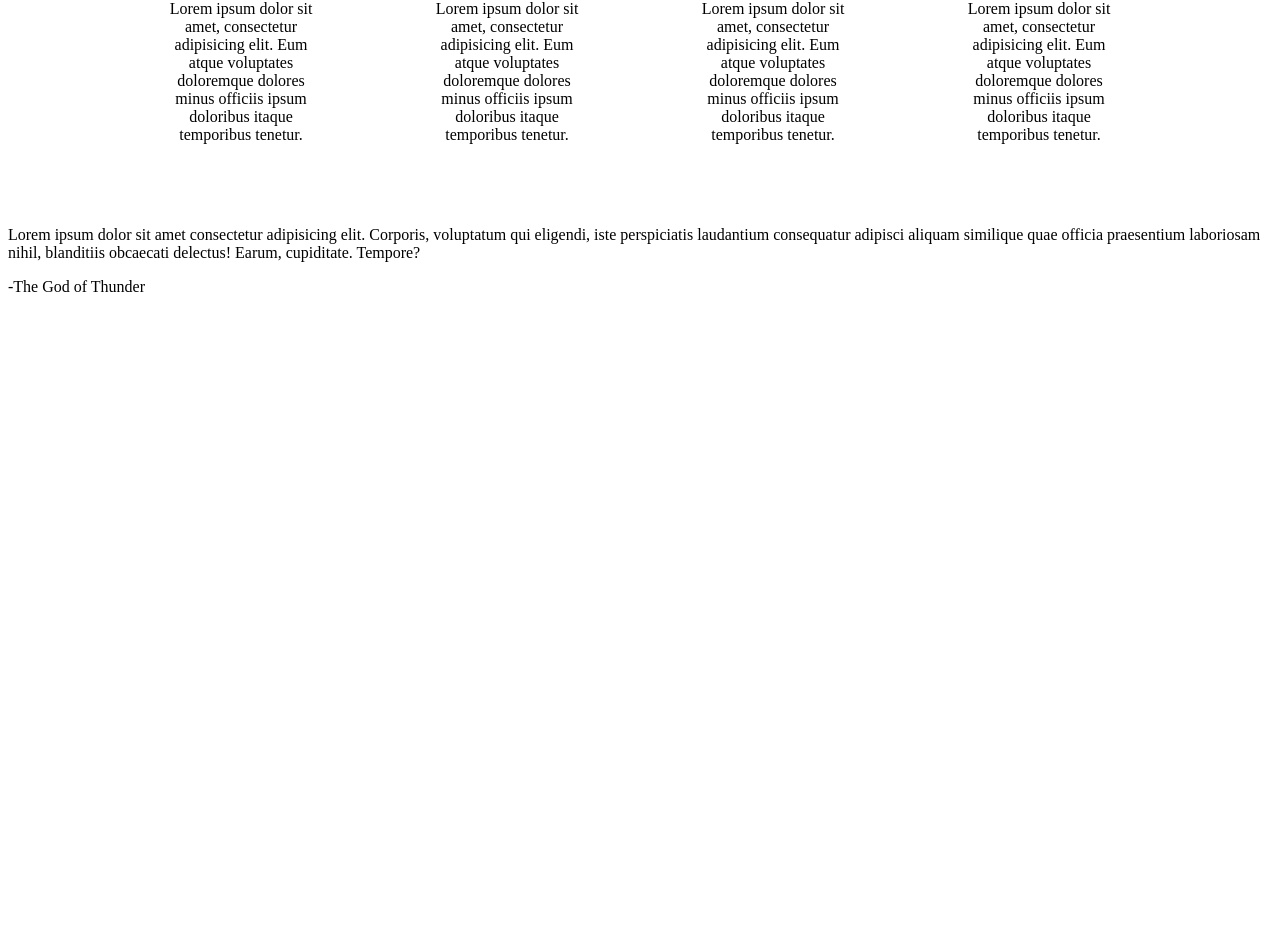
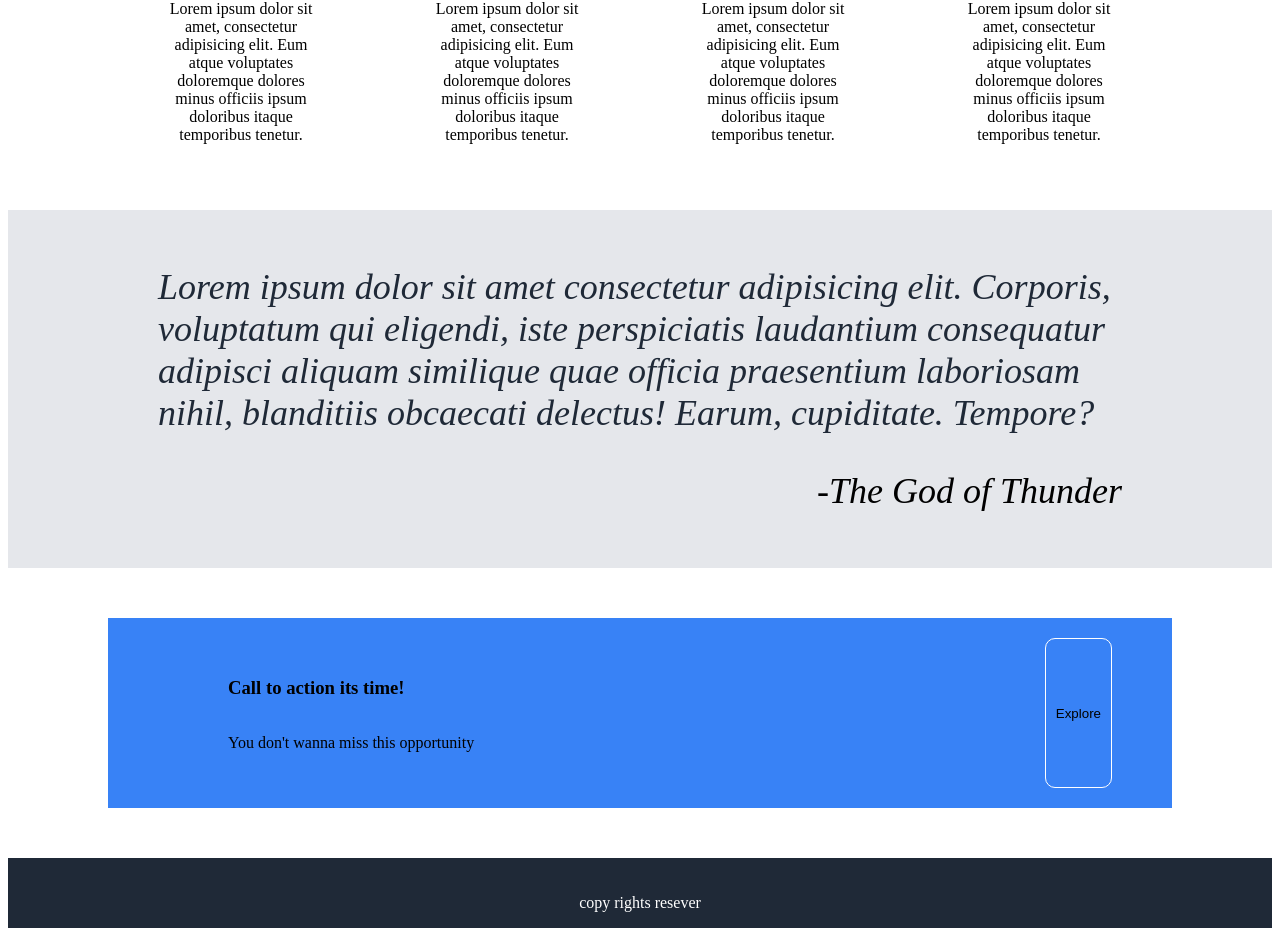
Before and after one commit to giftmbuso/landing_page, a plain HTML site: page index.html in a window 1280 px wide. Shown: the part 749-1685 px from the top of the page. Before the commit the page ends 1061 px from the top, so only its background shows below. Drawn offline with Linux system fonts and the light colour scheme.

Commit message:
Finished the landing page with all the styling in it

```diff
--- a/index.html
+++ b/index.html
@@ -53,8 +53,24 @@
         </div>
 
         <div class="qouet-container">
-            <p>Lorem ipsum dolor sit amet consectetur adipisicing elit. Corporis, voluptatum qui eligendi, iste perspiciatis laudantium consequatur adipisci aliquam similique quae officia praesentium laboriosam nihil, blanditiis obcaecati delectus! Earum, cupiditate. Tempore?</p>
-            <p><span>-The God of Thunder</span></p>
+            <div>
+                <p>Lorem ipsum dolor sit amet consectetur adipisicing elit. Corporis, voluptatum qui eligendi, iste perspiciatis laudantium consequatur adipisci aliquam similique quae officia praesentium laboriosam nihil, blanditiis obcaecati delectus! Earum, cupiditate. Tempore?</p>
+                <p class="p2"><span>-The God of Thunder</span></p>
+            </div>
+
+        </div>
+        <div class="call-to-action">
+            <div>
+                <div>
+                    <h3>Call to action its time!</h3>
+                    <p>You don't wanna miss this opportunity</p>
+                </div>
+                <button>Explore</button>
+            </div>
+        </div>
+
+        <div class="footer">
+            <p>copy rights resever</p>
         </div>
 </body>
 </html>
--- a/style.css
+++ b/style.css
@@ -77,3 +77,58 @@
 .information-container div div p {
   text-align: center;
 }
+
+.qouet-container {
+  background-color: #e5e7eb;
+  font-size: 36px;
+  color: #1f2937;
+  font-weight: 300;
+  font-style: italic;
+  text-align: center;
+  padding: 20px 150px;
+  margin-bottom: 50px;
+}
+
+.qouet-container p {
+  text-align: left;
+}
+.qouet-container .p2 {
+  text-align: right;
+  font-weight: bolder;
+  color: black;
+}
+
+.call-to-action {
+  padding: 0 100px;
+}
+
+.call-to-action div {
+  background-color: #3882f6;
+  padding: 20px 60px;
+  display: flex;
+  justify-content: space-between;
+}
+
+.call-to-action div div {
+  display: flex;
+  flex-direction: column;
+}
+
+.call-to-action div button {
+  border: 1px solid white;
+  border-radius: 10px;
+  background: none;
+  padding: 10px;
+}
+
+.footer {
+  background-color: #1f2937;
+  height: 50px;
+  text-align: center;
+  margin-top: 50px;
+}
+
+.footer {
+  color: white;
+  padding-top: 20px;
+}
```
